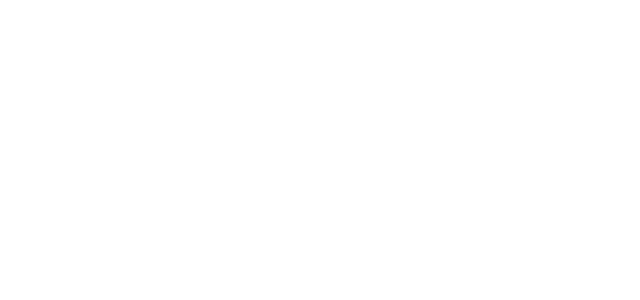
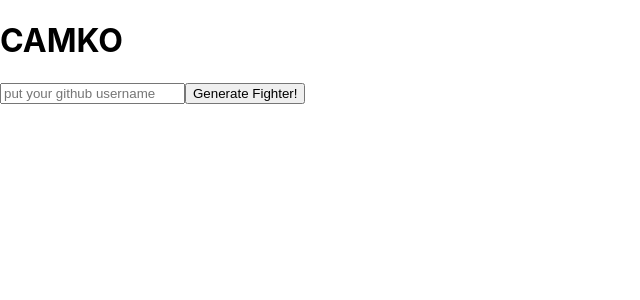
Before and after one commit to fac19/week10-camko, a React (Create React App) app: page / in a window 1280 px wide. Shown: the top 300 px of the page, without its empty margins (0-640 px from the left). Built offline with nearby package versions, Linux system fonts and the light colour scheme; no server answers.

Commit message:
Add landing page code to app component Relates #2
Co-authored-by: akomiqaia <akaki.mikaia.1@iliauni.edu.ge>

```diff
--- a/src/App.js
+++ b/src/App.js
@@ -1,10 +1,42 @@
 import React from 'react';
 import './App.css';
 
+
+import { getUserData } from './utils/data_helpers'
+
 function App() {
+  // fetched data
+  const [data, setData] = React.useState(null)
+  // provided username
+  const [username, setUsername] = React.useState('')
+  // does username exist?
+  const [fighter, setFighter] = React.useState(false)
+
+  React.useEffect(() => {
+    getUserData(username)
+      .then(data => {
+        console.log(data)
+        return setData(data)
+      })
+  }, [fighter])
+
+
   return (
     <div className="App">
-
+      <h1>CAMKO</h1>
+      <label htmlFor='username'></label>
+      <input
+      id='username'
+      name='username'
+      type='text'
+      placeholder='put your github username'
+      value={username}
+      onChange={event => setUsername(event.target.value)}
+      />
+      {/* {fighter && !data && <Error message="The username doesn't exisst!"/>} */}
+      <button onClick={() => setFighter(!fighter)}>Generate Fighter!</button>
+      {/* {fighter && data && <Fighter />}
+      {result && <Result /> } */}
     </div>
   );
 }
--- /dev/null
+++ b/src/utils/data_helpers.js
@@ -0,0 +1,16 @@
+
+const checkResponse = response => {
+  if (response.status !== 200) {
+    console.log(`Error with the request! ${response.status}`);
+    return;
+  }
+  return response.json();
+};
+
+export const getUserData = username => {
+  return fetch(`https://api.github.com/users/${username}`)
+    .then(checkResponse)
+    .catch(err => {
+      throw new Error(`fetch getUserData failed ${err}`);
+    });
+};
```
